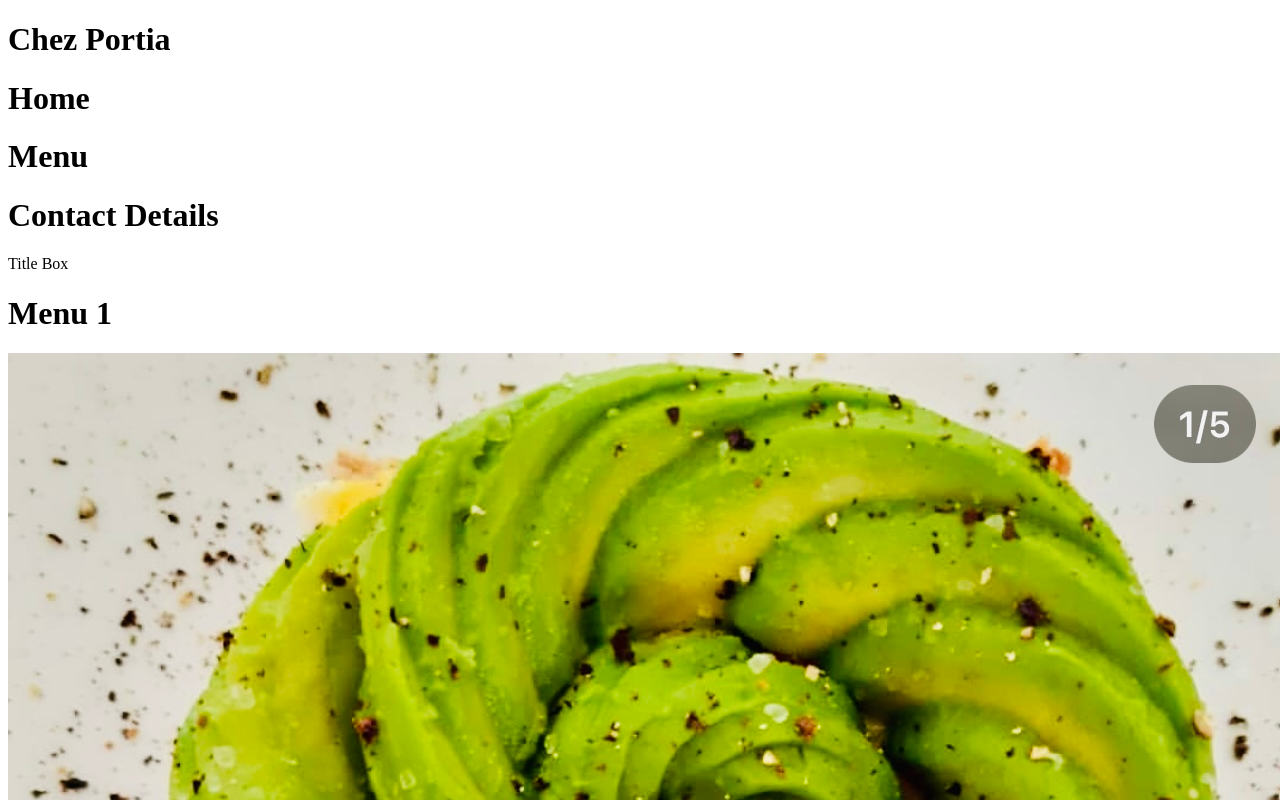
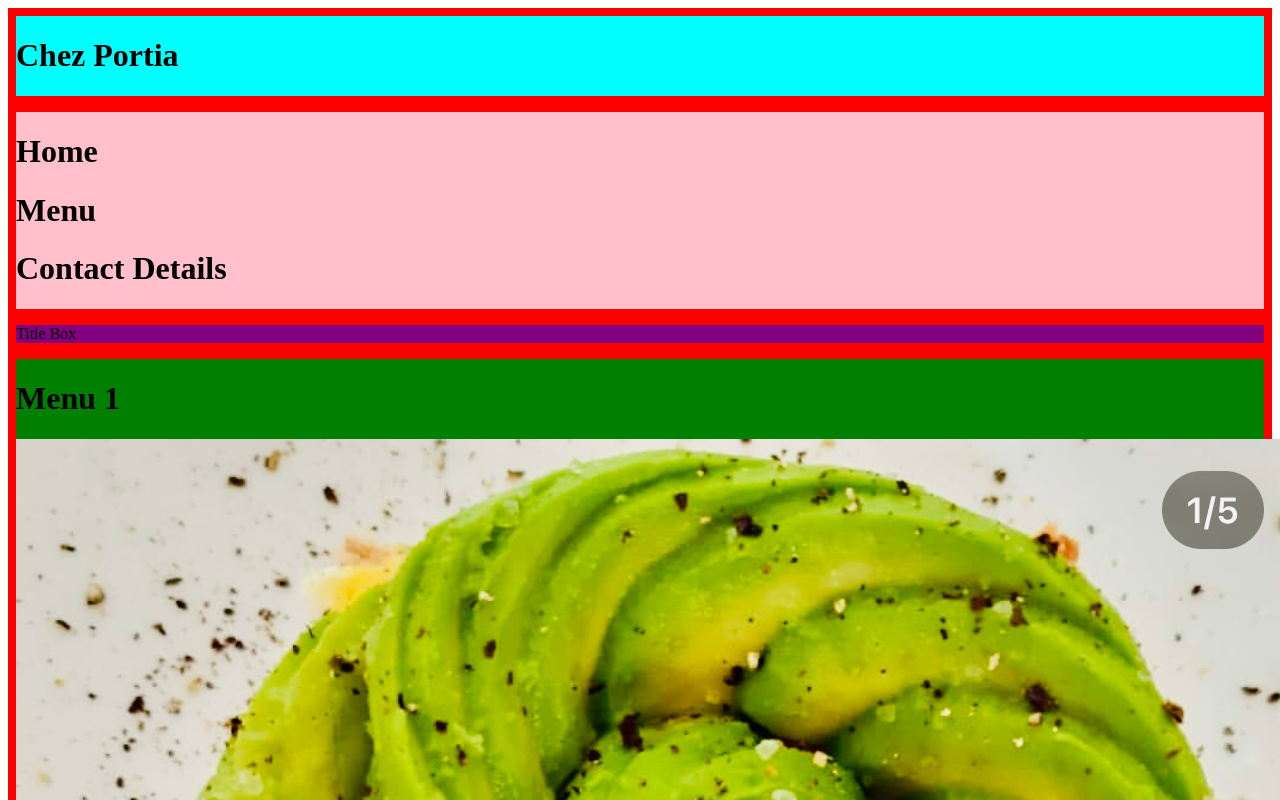
Before and after one commit to Tholakele-jiyana/CHEZ-PORTIA, a plain HTML site: page index.html in a window 1280 px wide. Shown: the top 800 px of the page. Drawn offline with Linux system fonts and the light colour scheme.

Commit message:
Sectioned layout into divs and put in background to understand progress

```diff
--- a/index.html
+++ b/index.html
@@ -6,22 +6,30 @@
     <title>Chez Portia</title>
     <link rel="stylesheet" href="style.css" />
   </head>
+
   <body>
-    <div>
+
+    <!-- Header Area -->
+    <div class="header">
       <h1>Chez Portia</h1>
     </div>
 
-    <div>
+    <!-- Navigation Area  -->
+    <div class="navbar">
       <h1>Home</h1>
       <h1>Menu</h1>
       <h1>Contact Details</h1>
     </div>
 
-    <div>
+
+    <!-- Menu Title -->
+    <div class="title">
         Title Box
     </div>
 
-    <div>
+
+<!-- Menu 1 -->
+    <div class="menu1">
         <h1>Menu 1</h1>
         <img src="./Images/Avo & Egg Open Sandwich.jpeg" alt="Avo and egg open Sandwich">
         <h3>Menu Description</h3>
--- a/style.css
+++ b/style.css
@@ -0,0 +1,27 @@
+.header {
+    background-color: aqua;
+    border: 8px;
+    border-style: solid;
+    border-color: red;
+}
+
+.navbar {
+    background-color:  pink;
+    border: 8px;
+    border-style: solid;
+    border-color: red;
+}
+
+.title {
+    background-color: purple;
+    border: 8px;
+    border-style: solid;
+    border-color: red;
+}
+
+.menu1 {
+    background-color: green;
+    border: 8px;
+    border-style: solid;
+    border-color: red;
+}
```
